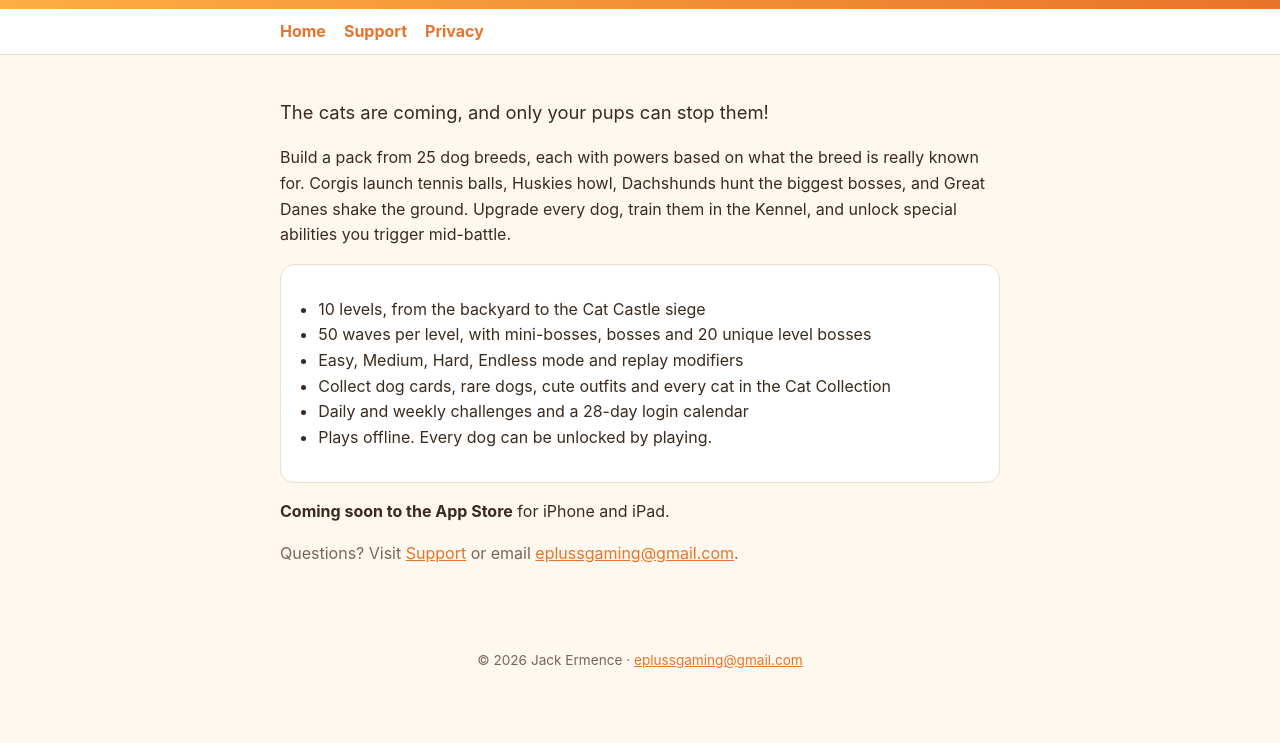
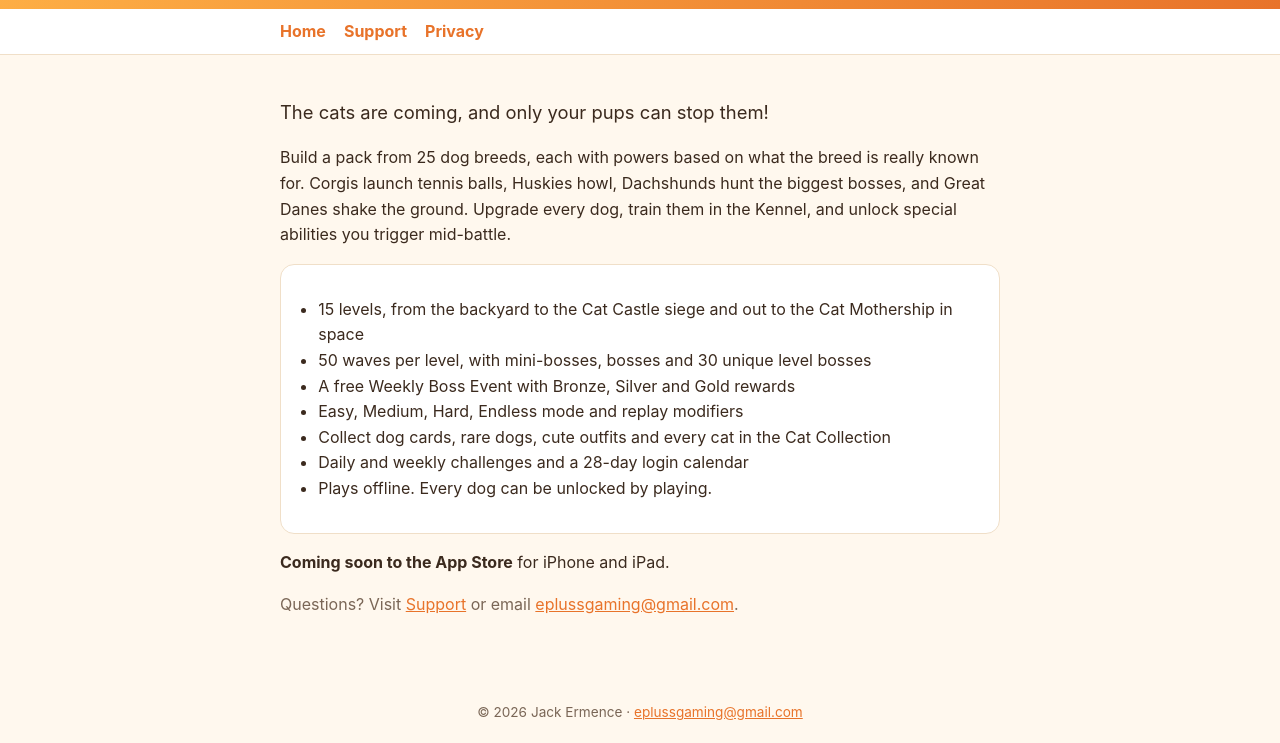
Before and after one commit to eplussgaming/eplussgaming.github.io, a plain HTML site: page index.html in a window 1280 px wide. Shown: the part 116-859 px from the top of the page. Before the commit the page ends 808 px from the top, so only its background shows below. Drawn offline with Linux system fonts and the light colour scheme.

Commit message:
Add files via upload

```diff
--- a/index.html
+++ b/index.html
@@ -35,8 +35,9 @@
 <p>Build a pack from 25 dog breeds, each with powers based on what the breed is really known for. Corgis launch tennis balls, Huskies howl, Dachshunds hunt the biggest bosses, and Great Danes shake the ground. Upgrade every dog, train them in the Kennel, and unlock special abilities you trigger mid-battle.</p>
 <div class="card">
 <ul>
-<li>10 levels, from the backyard to the Cat Castle siege</li>
-<li>50 waves per level, with mini-bosses, bosses and 20 unique level bosses</li>
+<li>15 levels, from the backyard to the Cat Castle siege and out to the Cat Mothership in space</li>
+<li>50 waves per level, with mini-bosses, bosses and 30 unique level bosses</li>
+<li>A free Weekly Boss Event with Bronze, Silver and Gold rewards</li>
 <li>Easy, Medium, Hard, Endless mode and replay modifiers</li>
 <li>Collect dog cards, rare dogs, cute outfits and every cat in the Cat Collection</li>
 <li>Daily and weekly challenges and a 28-day login calendar</li>
```
Also changed, not shown: privacy.html (+2 -2 lines), support.html (+1 -1 lines).
